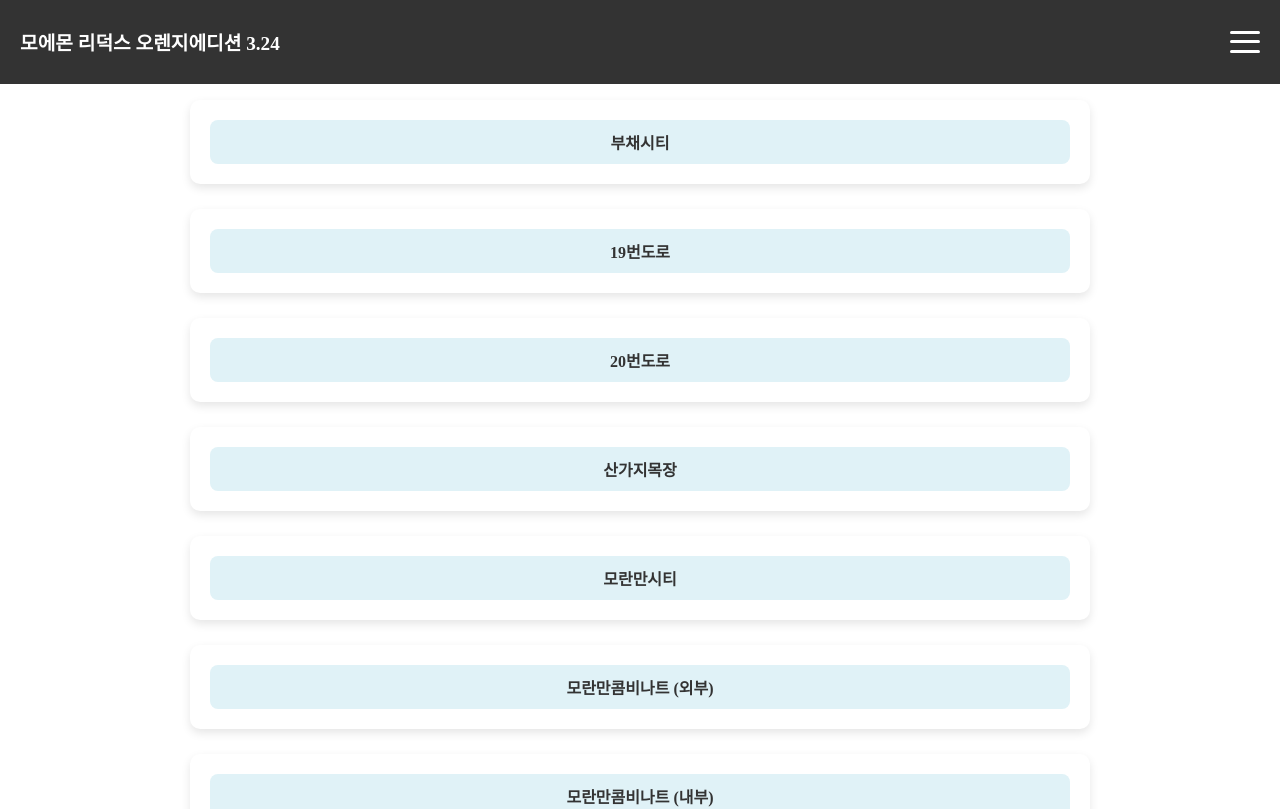
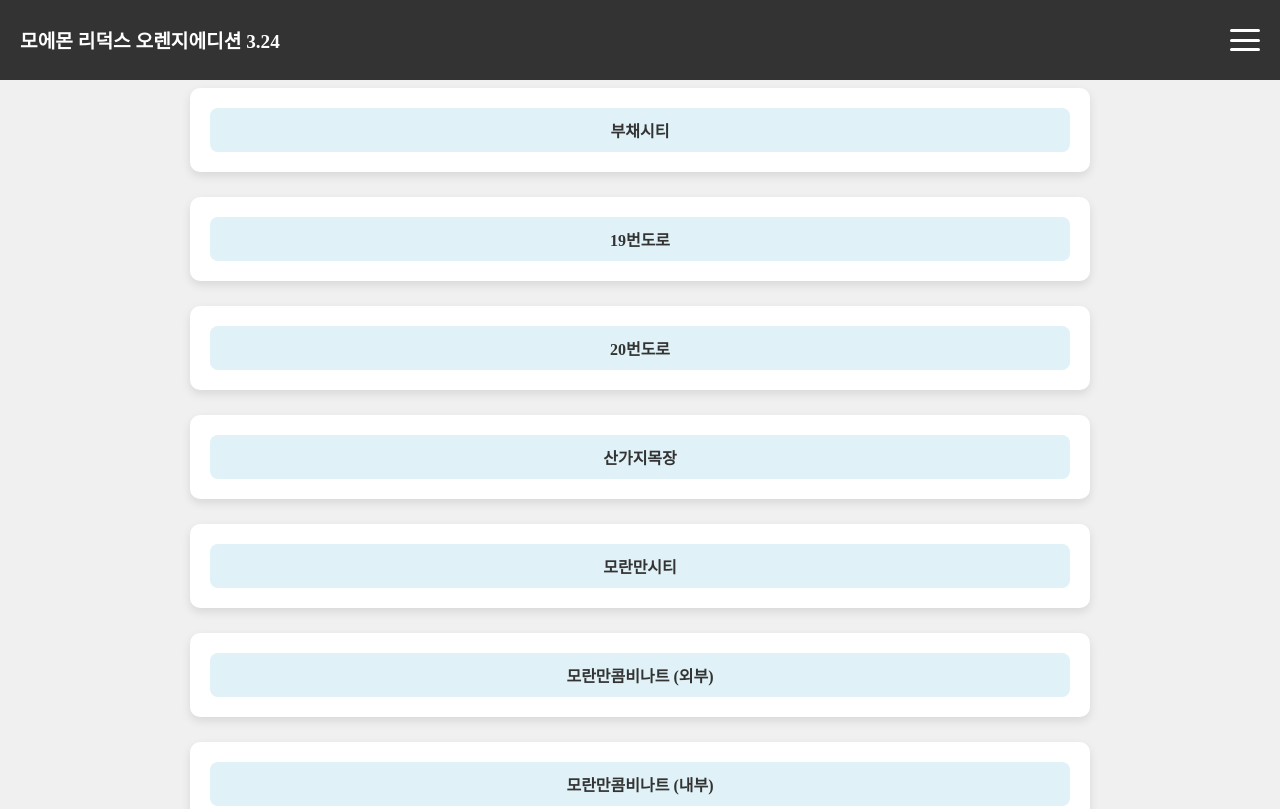
Before and after one commit to flying-orange-lab/orange-redux-database, an Angular app: page /wild in a window 1280 px wide. Shown: the top 809 px of the page. Built offline with nearby package versions, Linux system fonts and the light colour scheme.

Commit message:
디자인 수정

```diff
--- a/src/app/app.component.less
+++ b/src/app/app.component.less
@@ -1,3 +1,3 @@
 main {
-    margin-top: 100px;
+    margin-top: 88px;
 }
--- a/src/app/header/header.component.less
+++ b/src/app/header/header.component.less
@@ -6,7 +6,7 @@
 @header-height: 60px;
 @hamburger-line-height: 3px;
 @hamburger-line-spacing: 9.5px;
-@menu-width: 70%;
+@menu-width: 50%;
 @menu-max-width: 300px;
 
 // 믹스인: Flexbox 중앙 정렬
@@ -36,8 +36,11 @@
   position: fixed;
   top: 0;
   left: 0;
+  height: 80px;
   width: 100%;
   z-index: 1000;
+
+
 
   .header-title {
     font-size: 1.2em;
@@ -89,6 +92,7 @@
 
   ul {
     list-style: none;
+    padding-inline-start: 0;
 
     li {
       margin-bottom: 20px;
--- a/src/app/home/home.component.less
+++ b/src/app/home/home.component.less
@@ -1,6 +1,6 @@
 section {
-    max-width: 900px;
-    margin: 0 auto;
+  max-width: 900px;
+  margin: 0 auto;
 }
 
 .card-box {
@@ -12,3 +12,8 @@ section {
   text-align: center;
   margin-bottom: 20px;
 }
+
+.patch-note {
+  font-size: 0.8rem;
+  text-align: left;
+}
--- a/src/app/menu/wild/wild-region/wild-region.component.html
+++ b/src/app/menu/wild/wild-region/wild-region.component.html
@@ -9,7 +9,7 @@
 
   <table class="wild-encounter-table">
     <thead>
-      <tr>
+      <tr class="wild-encounter-header">
         <th style="width: 6%;"></th>
         <th style="width: 40%;">이름</th>
         <th style="width: 20%;">최소 Lv</th>
@@ -23,8 +23,8 @@
         </tr>
         <tr *ngFor="let encounter of areaData.encounters">
           <td ngClass="caught-status-cell" [attr.data-value]="getPokemonId(encounter.name)"
-            (click)="onCatchPokemon(encounter.name, false)">
-            <svg *ngIf="pokemonCatchStatus && pokemonCatchStatus[getPokemonId(encounter.name)]" width="12" height="12"
+            >
+            <svg *ngIf="pokemonCatchStatus && pokemonCatchStatus[getPokemonId(encounter.name)]" (click)="onCatchPokemon(encounter.name, false)" width="12" height="12"
               viewBox="0 0 24 24" fill="none" xmlns="http://www.w3.org/2000/svg">
               <path
                 d="M12 2C6.477 2 2 6.477 2 12C2 17.523 6.477 22 12 22C17.523 22 22 17.523 22 12C22 6.477 17.523 2 12 2Z"
--- a/src/app/menu/wild/wild-region/wild-region.component.less
+++ b/src/app/menu/wild/wild-region/wild-region.component.less
@@ -51,6 +51,14 @@
   border-collapse: collapse;
   margin-top: 15px;
   font-size: 0.85em;
+
+  .caught-status-cell {
+    min-width: 25px;
+  }
+
+  .wild-encounter-header {
+    font-size: 0.8em;
+  }
 }
 
 .wild-encounter-table th,
--- a/src/app/menu/wild/wild-region/wild-region.component.ts
+++ b/src/app/menu/wild/wild-region/wild-region.component.ts
@@ -43,6 +43,11 @@ export class WildRegionComponent {
     if (!pokemonId) {
       return;
     }
+    if (status) {
+      console.log(`${name} 포켓몬을 잡았습니다.`)
+    } else {
+      console.log(`바이바이, ${name}`)
+    }
     this.pokemonCaught.emit({ id: pokemonId, status: status });
   }
 
--- a/src/app/menu/wild/wild.component.html
+++ b/src/app/menu/wild/wild.component.html
@@ -1,5 +1,5 @@
 <section>
-  <div class="location-section" *ngFor="let locationData of wildData; let i = index">
+  <div class="location-section" *ngFor="let locationData of wildData; let i = index" [id]="'location-section-' + i">
     <div class="summary" (click)="toggleChild(i)">
       <h2>{{ locationData.locationName }}</h2>
     </div>
--- a/src/app/menu/wild/wild.component.less
+++ b/src/app/menu/wild/wild.component.less
@@ -9,6 +9,7 @@ section {
     border-radius: 10px;
     box-shadow: 0 4px 10px rgba(0, 0, 0, 0.1);
     margin-bottom: 25px;
+    scroll-margin-top: 90px;
 
     h2 {
         font-size: 1em;
--- a/src/app/menu/wild/wild.component.ts
+++ b/src/app/menu/wild/wild.component.ts
@@ -28,6 +28,7 @@ export class WildComponent {
     if (component) {
       component.toggleExpanded();
     }
+    this.scrollToSection(index);
   }
 
   async loadAllPokemonCatchStatus(): Promise<void> {
@@ -43,5 +44,12 @@ export class WildComponent {
     this.pokemonCatchStatus[event.id] = event.status;
   }
 
+  scrollToSection(index: number): void {
+    const element = document.getElementById(`location-section-${index}`);
+    if (element) {
+      element.scrollIntoView({ behavior: 'smooth', block: 'start' });
+    }
+  }
+
 
 }
--- a/src/styles.less
+++ b/src/styles.less
@@ -1,3 +1,7 @@
 * {
     box-sizing: border-box;
 }
+
+body {
+    background-color: #f0f0f0;
+}
```
